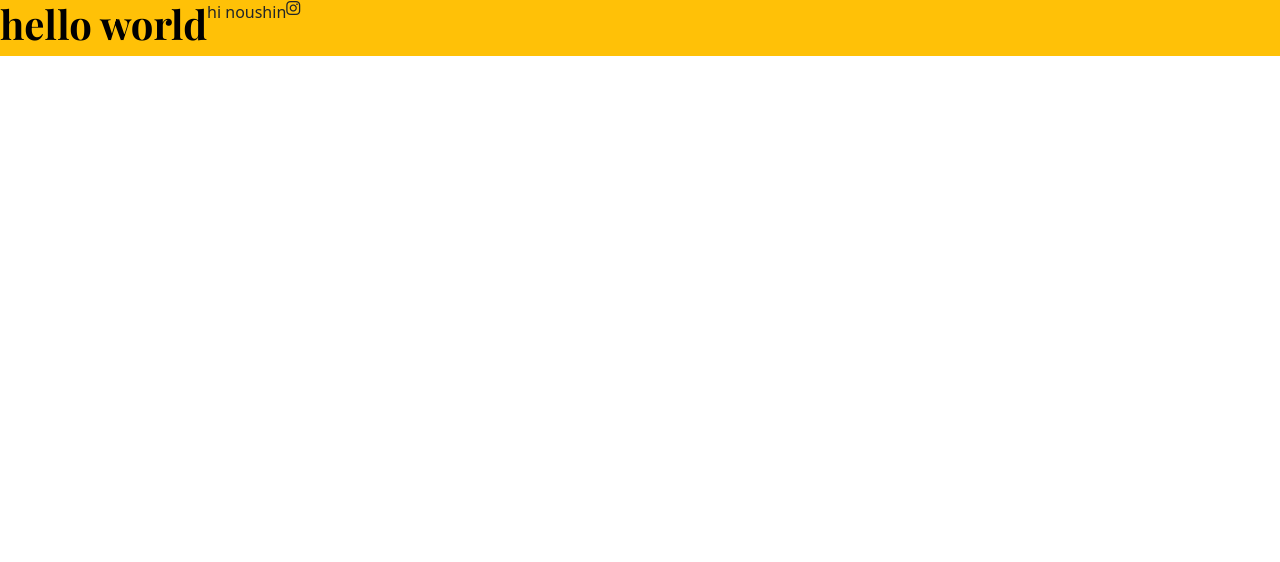
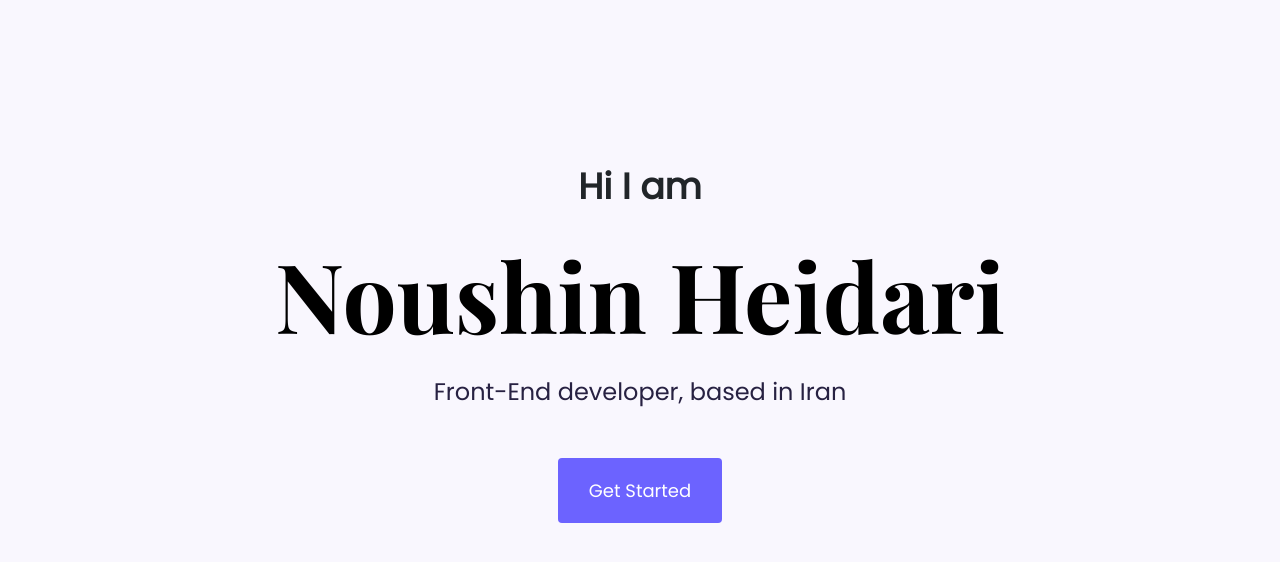
Before and after one commit to noush-in/portfolio-project-4, a plain HTML site: page index.html in a window 1280 px wide. Drawn offline with nearby package versions, Linux system fonts and the light colour scheme.

```diff
--- a/index.html
+++ b/index.html
@@ -31,10 +31,13 @@
 		<link rel="stylesheet" href="src/style.css" />
 	</head>
 	<body>
-		<div class="d-flex bg-warning">
-			<h1>hello world</h1>
-			<p>hi noushin </p>
-      <i class="fab fa-instagram"></i>
-		</div>
+    <div class="hero">
+<p>Hi I am </p>
+<h1>Noushin Heidari</h1>
+<h2 class="mb-5 mt-3">Front-End developer, based in Iran</h2>
+<div>
+<a href="#" class="btn btn-branding">Get Started</a>
+</div>
+</div>
 	</body>
 </html>
--- a/src/style.css
+++ b/src/style.css
@@ -1,8 +1,46 @@
+:root{
+  --primary-color:#F9F7FE;
+  --secondory-color:#272142;
+  --heading-font:'Playfair Display', serif;
+  --default-font:'Poppins', sans-serif;
+
+}
+body{
+  font-family: var(--default-font);
+}
+
 h1{
-  font-family: 'Playfair Display', serif;
-  color: black;
+  font-family: var(--heading-font);
   font-weight: bold;
+  font-weight: bold;
+  font-size: 96px;
+  line-height: 128px;
+  color: #000000;
+
 }
-h2{
-  font-family: 'Poppins', sans-serif;
+.hero h2{
+  font-family: var(--default-font);
+  font-size: 24px;
+  line-height: 36px;
+  color: #272142;
 }
+.hero p{
+  font-family: var(--default-font);
+  font-size: 36px;
+  font-weight: 700;
+  line-height: 54px;
+}
+.hero{
+  text-align: center;
+  padding: 160px 20px;
+  background-color: var(--primary-color);
+}
+.btn-branding{
+  font-family: var(--default-font);
+  font-size: 18px;
+  line-height: 27px;
+  color: #FFFFFF;
+  background-color: #6C63FF;
+  border-radius: 4px;
+  padding: 18px 30px;
+}
```
